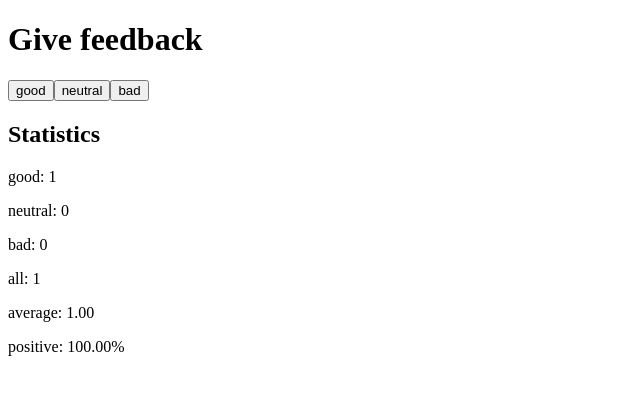
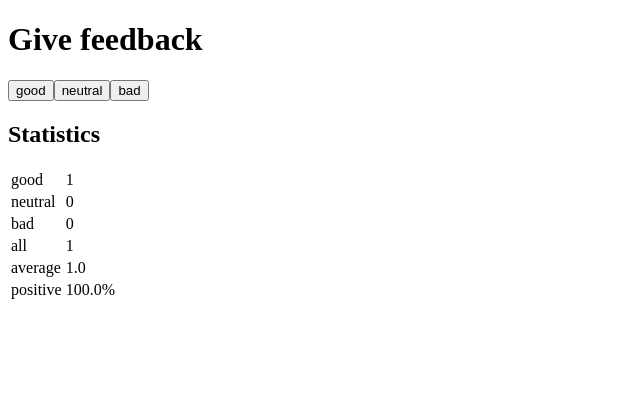
Before and after one commit to adampaulukanis/fullstackopen.com, a React (Create React App) app in the folder part1/unicafe/: page / in a window 1280 px wide. Both pictures are taken after a click on the button "good". Shown: the top 394 px of the page, without its empty margins (0-640 px from the left). Built offline with nearby package versions, Linux system fonts and the light colour scheme.

Commit message:
part1d unicafe step6: Display statistics in an HTML table
To get rid of the error I had to add <tbody> tag.

```diff
--- a/part1/unicafe/src/App.js
+++ b/part1/unicafe/src/App.js
@@ -4,28 +4,33 @@ const StatisticLine = (props) => {
     let { value, name } = props
     if (name.toLowerCase() === 'positive') {
         value = value * 100
-        value = value.toFixed(2);
+        value = value.toFixed(1);
         value = `${value}%`
     }
     if (name.toLowerCase() === 'average') {
-        value = value.toFixed(2);
+        value = value.toFixed(1);
     }
     return (
-        <p>{name}: {value}</p>
+        <tr>
+            <td>{name}</td>
+            <td>{value}</td>
+        </tr>
     )
 }
 
 const Statistics = (props) => {
     if (props.allStats.length !== 0) {
         return (
-            <>
+            <table>
+                <tbody>
                     <StatisticLine name="good" value={props.good}/>
                     <StatisticLine name="neutral" value={props.neutral}/>
                     <StatisticLine name="bad" value={props.bad}/>
                     <StatisticLine name="all" value={props.good + props.neutral + props.bad}/>
                     <StatisticLine name="average" value={(props.good * 1 + props.neutral * 0 + props.bad * -1) / (props.good + props.neutral + props.bad)}/>
                     <StatisticLine name="positive" value={props.good / (props.good + props.neutral + props.bad)}/>
-            </>
+                </tbody>
+            </table>
         )
     }
 
```
Lines whose indentation alone changed are shown as unchanged.
